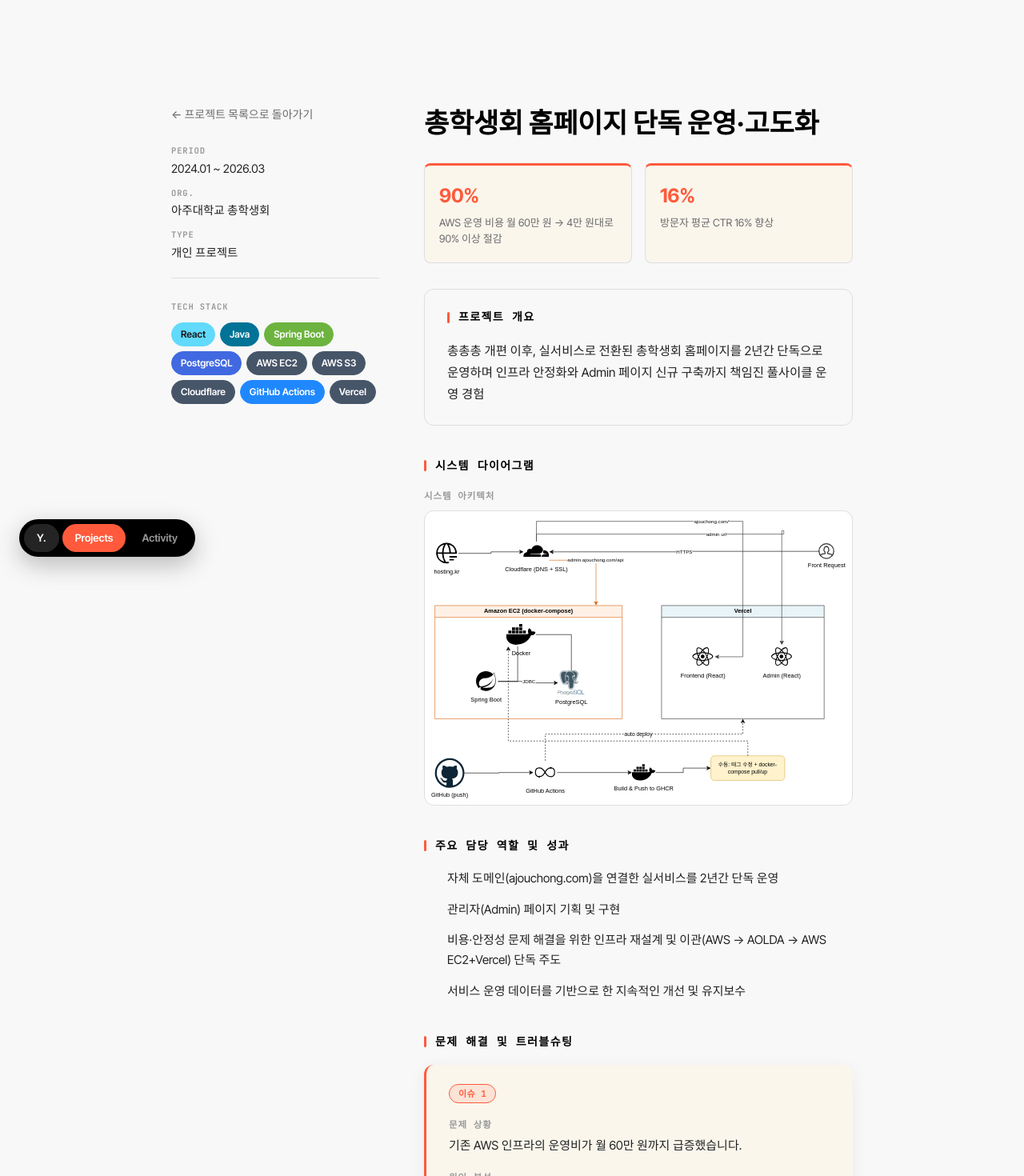
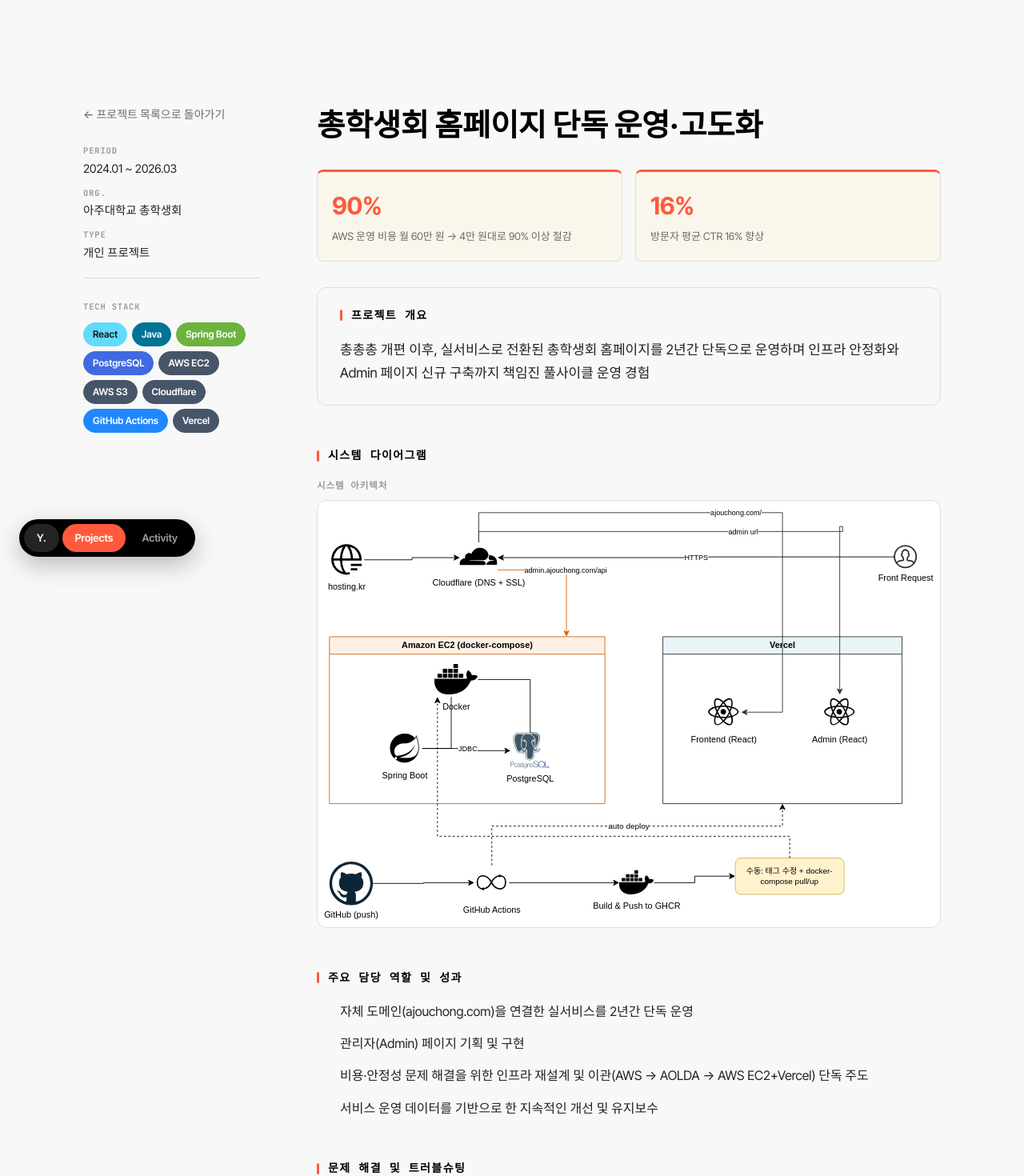
Before and after one commit to ytnwjd/ytnwjd-portfolio, a Vue app: page /projects/ajouchong in a window 1280 px wide. Shown: the part 80-1550 px from the top of the page at 80% size. Built offline with nearby package versions, Linux system fonts and the light colour scheme; some icons are missing.

Commit message:
style: increase project detail page layout and typography scale

```diff
--- a/src/views/ProjectDetail.vue
+++ b/src/views/ProjectDetail.vue
@@ -217,7 +217,7 @@
 
 <style scoped>
 .project-detail {
-    max-width: 980px;
+    max-width: 1200px;
     --color-highlight-bg: #faf6ec;
 }
 
@@ -243,8 +243,8 @@
 /* 2단 레이아웃 — 사이드바(기간·소속·유형·스택) + 메인(제목~트러블슈팅) */
 .detail-layout {
     display: grid;
-    grid-template-columns: 260px 1fr;
-    gap: 56px;
+    grid-template-columns: 220px 1fr;
+    gap: 72px;
     align-items: start;
 }
 
@@ -298,7 +298,7 @@
 
 .detail-main {
     min-width: 0;
-    max-width: 680px;
+    max-width: 820px;
 }
 
 @media (max-width: 860px) {
@@ -317,11 +317,11 @@
 }
 
 .project-title {
-    font-size: 34px;
+    font-size: clamp(34px, 3vw, 52px);
     font-weight: 700;
-    line-height: 1.3;
+    line-height: 1.25;
     letter-spacing: -0.01em;
-    margin-bottom: 28px;
+    margin-bottom: 32px;
     color: var(--color-ink);
 }
 
@@ -345,7 +345,7 @@
 
 .stat-value {
     color: var(--color-accent);
-    font-size: 24px;
+    font-size: 30px;
     font-weight: 700;
     letter-spacing: -0.01em;
 }
@@ -359,7 +359,7 @@
 
 /* Content Block */
 .content-block {
-    margin-bottom: 40px;
+    margin-bottom: 52px;
 }
 
 .block-title {
@@ -474,7 +474,7 @@
 }
 
 .summary-text {
-    font-size: 15.5px;
+    font-size: 17px;
     line-height: 1.75;
     color: var(--color-text);
 }
@@ -506,7 +506,7 @@
     display: flex;
     align-items: flex-start;
     gap: 12px;
-    font-size: 15px;
+    font-size: 16px;
     line-height: 1.65;
     color: var(--color-text);
 }
@@ -572,7 +572,7 @@
 }
 
 .trouble-text {
-    font-size: 15px;
+    font-size: 16px;
     line-height: 1.65;
     color: var(--color-text);
 }
```
